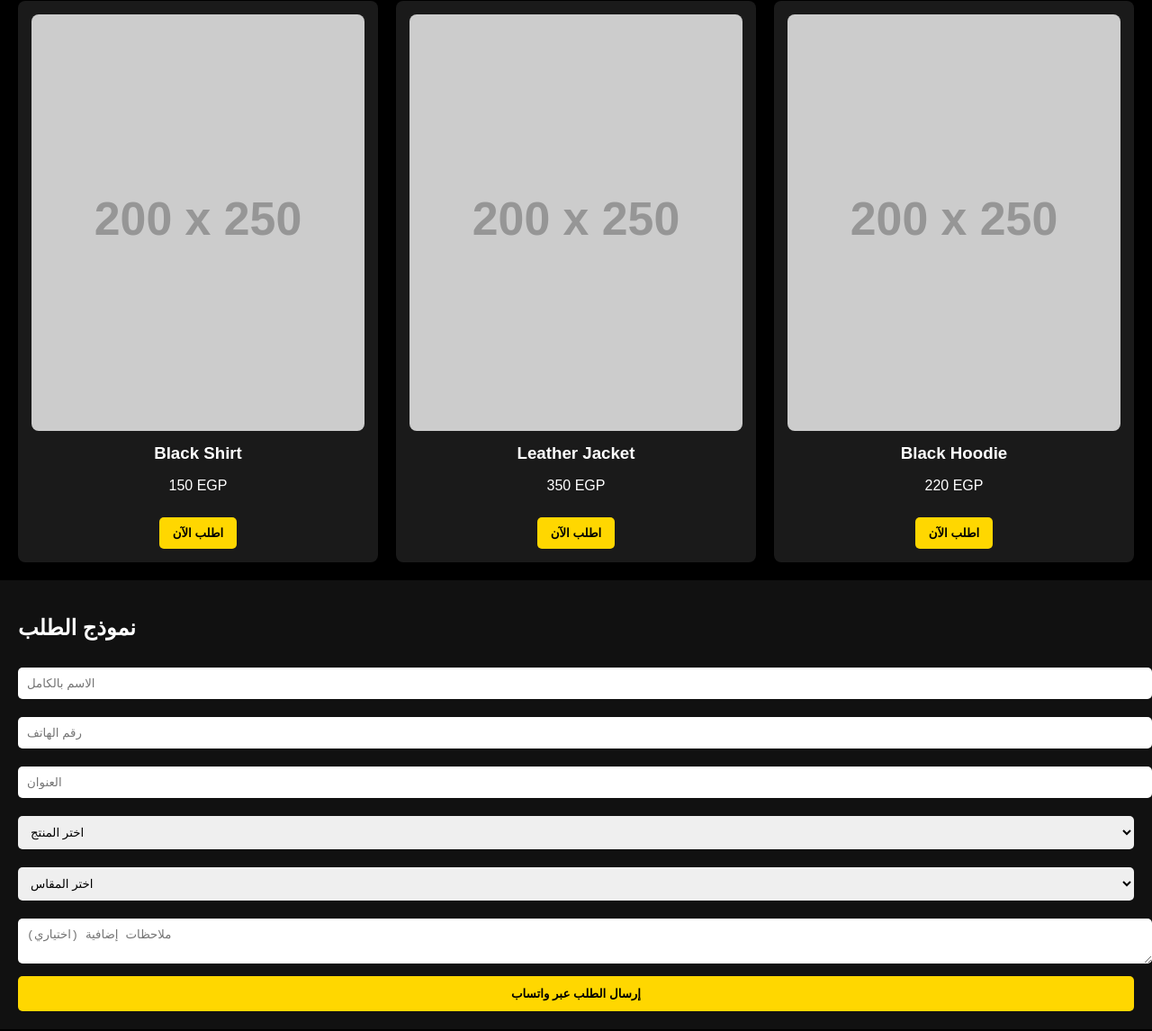
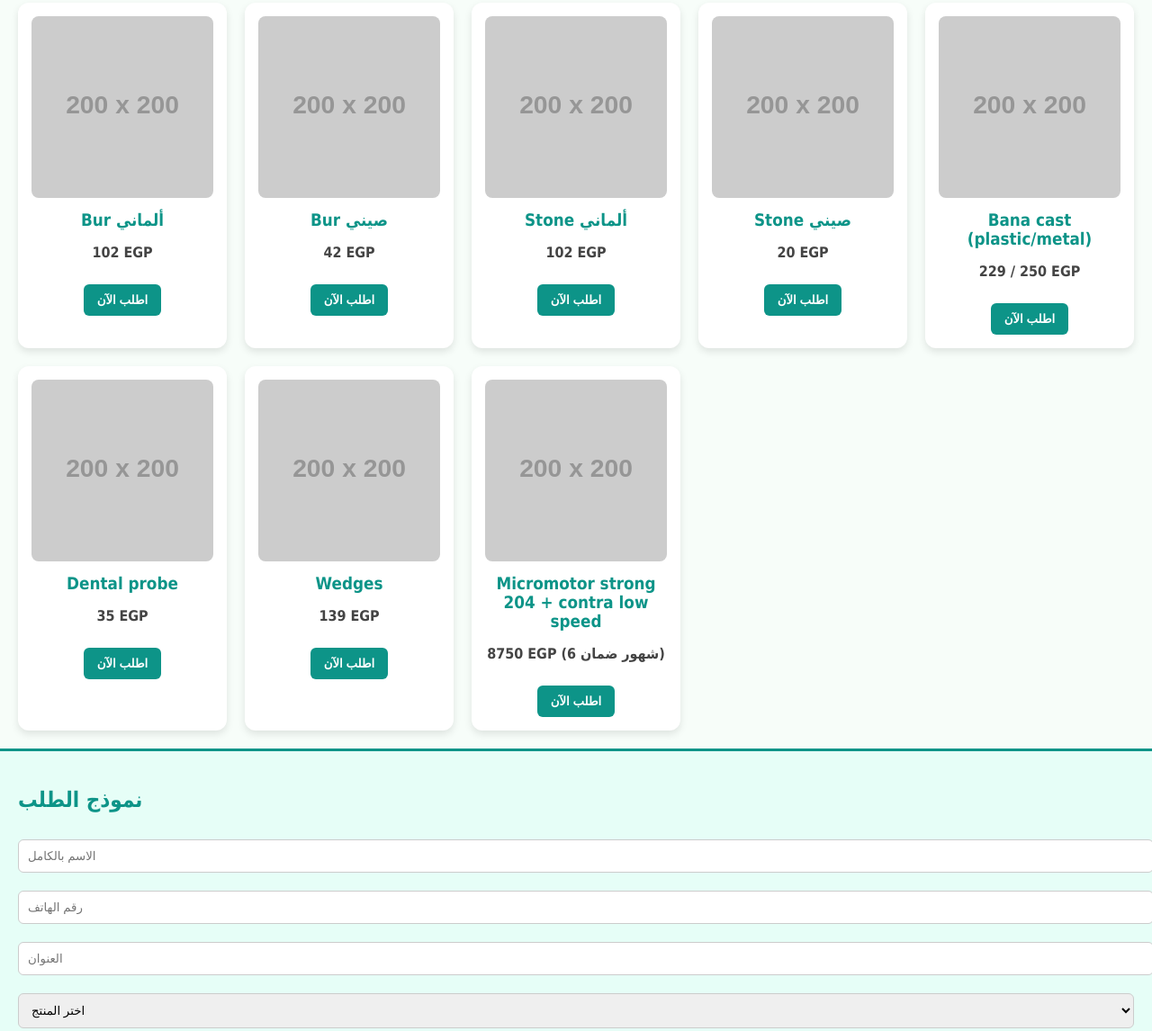
Before and after one commit to Lenguini4/yousef-sa3ed-store, a plain HTML site: page index.html in a window 1280 px wide. Shown: the part 87-1233 px from the top of the page at 90% size. Drawn offline with Linux system fonts and the light colour scheme; placeholder pictures from the web are drawn by us.

Commit message:
Update index.html

```diff
--- a/index.html
+++ b/index.html
@@ -1,45 +1,89 @@
-
 <!DOCTYPE html>
-<html lang="en">
+<html lang="ar">
 <head>
   <meta charset="UTF-8" />
   <meta name="viewport" content="width=device-width, initial-scale=1.0" />
-  <title>YOUSEF SA3Ed - Fashion Store</title>
+  <title>YOUSEF SA3Ed - Medical Store</title>
   <style>
-    body { margin: 0; font-family: Arial, sans-serif; background-color: #000; color: #fff; }
-    header { background-color: #111; padding: 20px; text-align: center; font-size: 24px; font-weight: bold; letter-spacing: 2px; }
-    .products { display: grid; grid-template-columns: repeat(auto-fit, minmax(200px, 1fr)); gap: 20px; padding: 20px; }
-    .product { background-color: #1a1a1a; padding: 15px; border-radius: 8px; text-align: center; }
+    body { margin: 0; font-family: Tahoma, sans-serif; background-color: #f7fdf9; color: #222; }
+    header { background-color: #0d9488; color: #fff; padding: 20px; text-align: center; font-size: 26px; font-weight: bold; letter-spacing: 1px; }
+    .products { display: grid; grid-template-columns: repeat(auto-fit, minmax(220px, 1fr)); gap: 20px; padding: 20px; }
+    .product { background-color: #fff; padding: 15px; border-radius: 12px; text-align: center; box-shadow: 0 4px 8px rgba(0,0,0,0.1); }
     .product img { width: 100%; border-radius: 8px; }
-    .product h3 { margin: 10px 0 5px; }
-    .product button { margin-top: 10px; padding: 10px 15px; border: none; background-color: gold; color: black; font-weight: bold; cursor: pointer; border-radius: 5px; }
-    form { padding: 20px; background-color: #111; }
-    form input, form select, form textarea { width: 100%; padding: 10px; margin: 10px 0; border: none; border-radius: 5px; }
-    form button { padding: 12px; background-color: gold; border: none; width: 100%; font-weight: bold; cursor: pointer; border-radius: 5px; }
+    .product h3 { margin: 10px 0 5px; color: #0d9488; }
+    .product p { font-weight: bold; color: #444; }
+    .product button { margin-top: 10px; padding: 10px 15px; border: none; background-color: #0d9488; color: white; font-weight: bold; cursor: pointer; border-radius: 6px; }
+    form { padding: 20px; background-color: #e6fef7; border-top: 3px solid #0d9488; }
+    form h2 { color: #0d9488; }
+    form input, form select, form textarea { width: 100%; padding: 10px; margin: 10px 0; border: 1px solid #ccc; border-radius: 6px; }
+    form button { padding: 12px; background-color: #0d9488; color: #fff; border: none; width: 100%; font-weight: bold; cursor: pointer; border-radius: 6px; }
   </style>
 </head>
 <body>
-  <header>YOUSEF SA3Ed</header>
+  <header>YOUSEF SA3Ed - Medical Store</header>
 
   <div class="products">
+    <!-- Bur -->
     <div class="product">
-      <img src="https://via.placeholder.com/200x250?text=Shirt+1" alt="Product 1" />
-      <h3>Black Shirt</h3>
-      <p>150 EGP</p>
+      <img src="https://via.placeholder.com/200x200?text=Bur+German" alt="Bur ألماني" />
+      <h3>Bur ألماني</h3>
+      <p>102 EGP</p>
       <button onclick="document.getElementById('order-form').scrollIntoView()">اطلب الآن</button>
     </div>
     <div class="product">
-      <img src="https://via.placeholder.com/200x250?text=Jacket+1" alt="Product 2" />
-      <h3>Leather Jacket</h3>
-      <p>350 EGP</p>
+      <img src="https://via.placeholder.com/200x200?text=Bur+Chinese" alt="Bur صيني" />
+      <h3>Bur صيني</h3>
+      <p>42 EGP</p>
+      <button onclick="document.getElementById('order-form').scrollIntoView()">اطلب الآن</button>
+    </div>
+
+    <!-- Stone -->
+    <div class="product">
+      <img src="https://via.placeholder.com/200x200?text=Stone+German" alt="Stone ألماني" />
+      <h3>Stone ألماني</h3>
+      <p>102 EGP</p>
       <button onclick="document.getElementById('order-form').scrollIntoView()">اطلب الآن</button>
     </div>
     <div class="product">
-      <img src="https://via.placeholder.com/200x250?text=Hoodie" alt="Product 3" />
-      <h3>Black Hoodie</h3>
-      <p>220 EGP</p>
+      <img src="https://via.placeholder.com/200x200?text=Stone+Chinese" alt="Stone صيني" />
+      <h3>Stone صيني</h3>
+      <p>20 EGP</p>
       <button onclick="document.getElementById('order-form').scrollIntoView()">اطلب الآن</button>
     </div>
+
+    <!-- باقي المنتجات (مثال) -->
+    <div class="product">
+      <img src="https://via.placeholder.com/200x200?text=Bana+cast" alt="Bana cast" />
+      <h3>Bana cast (plastic/metal)</h3>
+      <p>229 / 250 EGP</p>
+      <button onclick="document.getElementById('order-form').scrollIntoView()">اطلب الآن</button>
+    </div>
+
+    <div class="product">
+      <img src="https://via.placeholder.com/200x200?text=Dental+probe" alt="Dental probe" />
+      <h3>Dental probe</h3>
+      <p>35 EGP</p>
+      <button onclick="document.getElementById('order-form').scrollIntoView()">اطلب الآن</button>
+    </div>
+
+    <!-- أضف كل المنتجات اللي بعتهالي بنفس الطريقة -->
+    <!-- مثال سريع: -->
+    <div class="product">
+      <img src="https://via.placeholder.com/200x200?text=Wedges" alt="Wedges" />
+      <h3>Wedges</h3>
+      <p>139 EGP</p>
+      <button onclick="document.getElementById('order-form').scrollIntoView()">اطلب الآن</button>
+    </div>
+
+    <!-- منتجات الميكرو موتور -->
+    <div class="product">
+      <img src="https://via.placeholder.com/200x200?text=Micromotor+204" alt="Micromotor strong 204" />
+      <h3>Micromotor strong 204 + contra low speed</h3>
+      <p>8750 EGP (6 شهور ضمان)</p>
+      <button onclick="document.getElementById('order-form').scrollIntoView()">اطلب الآن</button>
+    </div>
+
+    <!-- أكمل باقي المنتجات بنفس الطريقة -->
   </div>
 
   <form id="order-form" onsubmit="sendWhatsApp(); return false;">
@@ -50,17 +94,50 @@
 
     <select id="product" required>
       <option value="">اختر المنتج</option>
-      <option>Black Shirt</option>
-      <option>Leather Jacket</option>
-      <option>Black Hoodie</option>
-    </select>
-
-    <select id="size" required>
-      <option value="">اختر المقاس</option>
-      <option>S</option>
-      <option>M</option>
-      <option>L</option>
-      <option>XL</option>
+      <option>Bur ألماني</option>
+      <option>Bur صيني</option>
+      <option>Stone ألماني</option>
+      <option>Stone صيني</option>
+      <option>Bana cast</option>
+      <option>Dental probe</option>
+      <option>Wedges</option>
+      <option>Amalgam capsule</option>
+      <option>Amalgam carrier</option>
+      <option>Amalgam condenser</option>
+      <option>Amalgam carver</option>
+      <option>Amalgam well</option>
+      <option>Anatomical burnisher</option>
+      <option>Egg shaped burnisher</option>
+      <option>Ball burnisher</option>
+      <option>Gauze</option>
+      <option>Acrylic teeth sheet</option>
+      <option>Toffelmire matrix holder</option>
+      <option>Matrix band</option>
+      <option>Dental stone</option>
+      <option>Acrostone</option>
+      <option>Separating medium</option>
+      <option>Bond brush</option>
+      <option>Glass slab</option>
+      <option>Wax knife</option>
+      <option>Wax carver</option>
+      <option>Basbosa knife</option>
+      <option>Alginate spatula</option>
+      <option>Rubber bowl</option>
+      <option>Pink wax</option>
+      <option>Torch</option>
+      <option>Mirror</option>
+      <option>Napkins</option>
+      <option>Masks</option>
+      <option>Mano dental box</option>
+      <option>Powder free gloves</option>
+      <option>Netrile gloves</option>
+      <option>Over gloves medium</option>
+      <option>Over gloves heavy</option>
+      <option>Micromotor strong 204 + contra low speed</option>
+      <option>Micromotor strong 207 + contra low speed</option>
+      <option>Micromotor strong b135 + contra low speed</option>
+      <option>Micromotor microNX + contra NSK (ياباني)</option>
+      <option>Micromotor microNX + contra NSK (كوري)</option>
     </select>
 
     <textarea id="notes" placeholder="ملاحظات إضافية (اختياري)"></textarea>
@@ -73,7 +150,6 @@
       const phone = document.getElementById("phone").value;
       const address = document.getElementById("address").value;
       const product = document.getElementById("product").value;
-      const size = document.getElementById("size").value;
       const notes = document.getElementById("notes").value;
 
       const message = `طلب جديد:%0A
@@ -81,7 +157,6 @@
 رقم الهاتف: ${phone}%0A
 العنوان: ${address}%0A
 المنتج: ${product}%0A
-المقاس: ${size}%0A
 ملاحظات: ${notes ? notes : "لا يوجد"}`;
 
       const phoneNumber = "201067892584";
@@ -91,4 +166,4 @@
     }
   </script>
 </body>
-</html>
+        </html>
```
